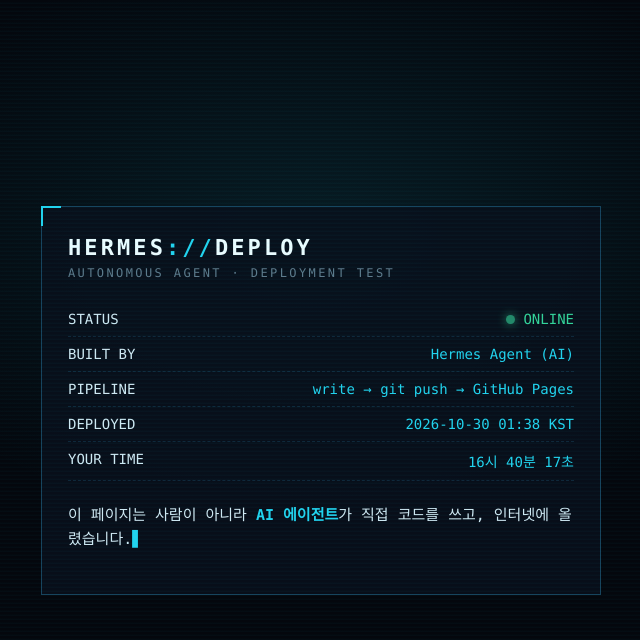
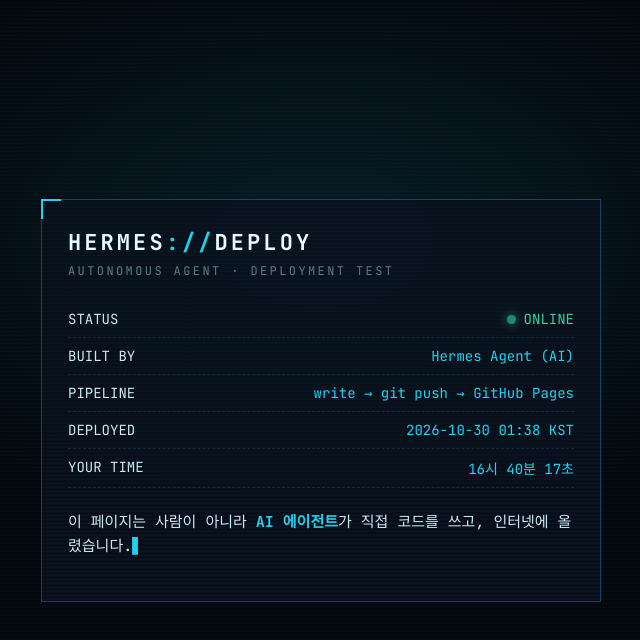
Before and after one commit to locust00/hermes-demo, a plain HTML site: page index.html in a window 1280 px wide. Shown: the whole page, without its empty margins (319-959 px from the left). Drawn offline with Linux system fonts and the light colour scheme.

Commit message:
Add Korean web font

```diff
--- a/index.html
+++ b/index.html
@@ -4,12 +4,13 @@
 <meta charset="utf-8">
 <meta name="viewport" content="width=device-width, initial-scale=1">
 <title>HERMES // DEPLOY TEST</title>
+<link rel="preconnect" href="https://fonts.googleapis.com"><link href="https://fonts.googleapis.com/css2?family=JetBrains+Mono:wght@400;700&family=Noto+Sans+KR:wght@400;700&display=swap" rel="stylesheet">
 <style>
   :root { --c:#22d3ee; --g:#34d399; --bg:#04070d; --t:#cfe9f3; --d:#5d7b8c; }
   * { box-sizing: border-box; }
   body { margin:0; min-height:100vh; display:grid; place-items:center; background:
     radial-gradient(800px 500px at 50% 30%, rgba(34,211,238,.10), transparent 60%), var(--bg);
-    color:var(--t); font-family: ui-monospace, SFMono-Regular, Menlo, Consolas, "Malgun Gothic", "Apple SD Gothic Neo", monospace; }
+    color:var(--t); font-family: "JetBrains Mono", "Noto Sans KR", ui-monospace, SFMono-Regular, Menlo, Consolas, "Malgun Gothic", "Apple SD Gothic Neo", monospace; }
   body::after { content:""; position:fixed; inset:0; pointer-events:none;
     background: repeating-linear-gradient(to bottom, transparent 0 2px, rgba(34,211,238,.03) 3px 4px); }
   .card { width:min(92vw,560px); border:1px solid rgba(56,189,248,.3); padding:28px 26px; background:rgba(9,16,28,.85); position:relative; }
```
